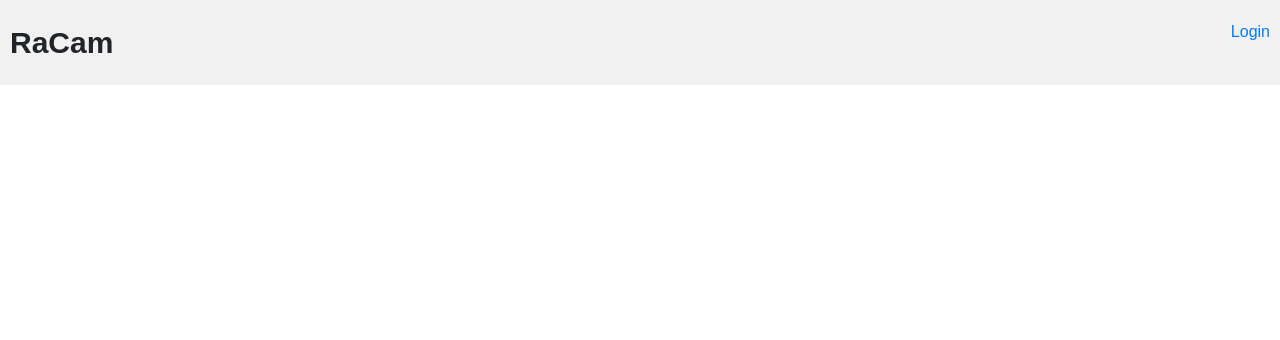
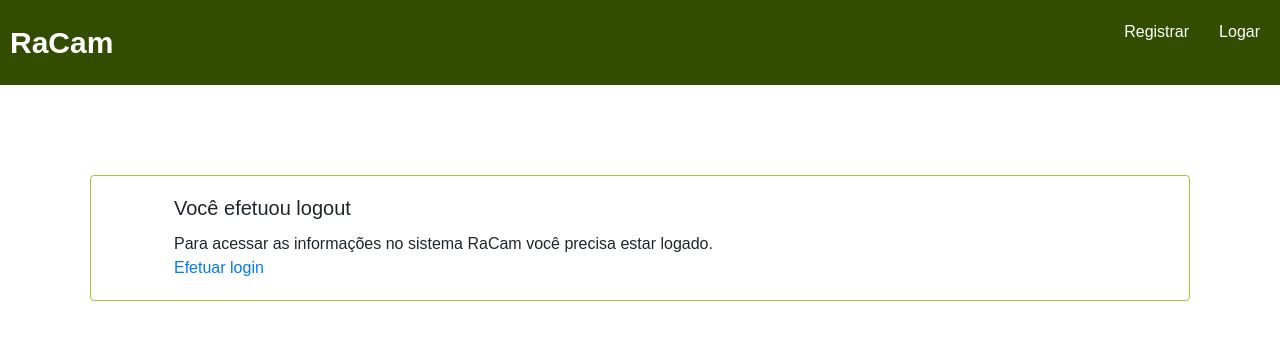
Before and after one commit to PedroBrandalise/racam_frontend, a React (Create React App) app: page /logout in a window 1280 px wide. Shown: the top 340 px of the page. Built offline with nearby package versions, Linux system fonts and the light colour scheme; no server answers; a web font is replaced by a local one.

Commit message:
restrições autoridade direcionamento para logout

```diff
--- a/src/Header.css
+++ b/src/Header.css
@@ -1,9 +1,10 @@
 .headerDiv{
     /* width: 100%; */
 
-    background-color: grey;
+    /* background-color: grey; */
+    background-color: #334d00;
     overflow: hidden;
-    background-color: #f1f1f1;
+    /* background-color: #f1f1f1; */
     padding: 20px 10px;
 
     display: grid;
@@ -20,12 +21,40 @@
     font-weight: bold;
     width: 50%;
     font-family: 'Agency FB', arial;
+    color:white
 
 
 }
 
 .headerRight{
     text-align: right;
-    /* padding-left: ; */
+    /* padding-left: 10px; */
 
 }
+
+#rightnavBarItems{
+    margin-left: 10px;
+    padding: 10px;
+    color:white;
+
+}
+
+#rightnavBarItemsStatic{
+    margin-left: 10px;
+    padding: 10px;
+    color:white;
+    display: inline;
+
+}
+a{
+    text-decoration: none;
+}
+
+#rightnavBarItems:hover{
+    /* padding-left: 20px;
+    color:white */
+    text-decoration: none;
+    border: white solid 1px;
+    border-radius: 5px;
+
+}
--- a/src/Header.js
+++ b/src/Header.js
@@ -13,19 +13,38 @@ class Header extends Component {
     }
 
     loginOrName =  e =>{
-        console.log('oi')
+        // console.log('oi')
         if(this.state.name ===''){
-            console.log("login")
+            // console.log("login")
 
             return (
-            <div>
-                <Link to={'/login'}>
-                    Login
+            <div >
+                <Link  id='rightnavBarItems' to={'/registeruser'}>
+                    Registrar
+                </Link>
+
+                <Link id='rightnavBarItems' to={'/login'}>
+                    Logar
                 </Link>
              </div>);
         }else{
-            console.log(this.state)
-            return <div> Seja bem vindo(a) {this.state.name}! </div>
+            // console.log(this.state)
+            return (
+                <div>
+                    <div id='rightnavBarItemsStatic'> Seja bem vindo(a) {this.state.name}! </div>
+                    <Link id='rightnavBarItems' to={'/'}>
+                    Fotos
+                    </Link>
+                    <Link id='rightnavBarItems' to={'/cameras'}>
+                    Câmeras
+                    </Link>
+                    <Link id='rightnavBarItems' to={'/logout'}>
+                    Logout
+                    </Link>
+
+                </div>
+
+            )
 
         }
     }
@@ -43,7 +62,7 @@ class Header extends Component {
                     this.setState({name:res.data.user.name})
 
                 }else{
-                    console.log('au')
+                    // console.log('au')
                 }
               });
 
--- a/src/pages/Cameras.js
+++ b/src/pages/Cameras.js
@@ -12,9 +12,38 @@ import Axios from 'axios'
 
 class Cameras extends Component {
     state = {
-        cameras: []
+        cameras: [],
+        loged :''
+
     }
+    async isLoged(){
+        Axios({
+            method: "GET",
+            withCredentials: true,
+            url: "http://localhost:8080/auth/profile",
+          }).then((res) => {
+            // setData(res.data);
+            console.log('oioioi')
+            console.log(res.data);
+            if(res.data.loged){
+                console.log('loged')
+                this.setState({loged:true})
+
+
+            }else{
+                console.log('not loged')
+
+                this.setState({loged:false})
+        setTimeout(function(){ window.location.href = "http://localhost:3000/login"; }, 1000);
+
+
+            }
+          });
+
+    }
+
     async componentDidMount(){
+        this.isLoged()
     // getCameras = async e=>{
         Axios({
             method: "GET",
--- /dev/null
+++ b/src/pages/Logout.css
@@ -0,0 +1,17 @@
+.cardLogout{
+    /* margin: auto; */
+    margin: 5em;
+    padding-left: 5%;
+    border-color: yellowgreen;
+    /* text-align: center; */
+}
+a:hover{
+    color:yellowgreen;
+    text-decoration: none;
+    /* border: yellowgreen solid 1px;
+    border-radius: 5px; */
+}
+a{
+color: ;
+
+}
--- /dev/null
+++ b/src/pages/Logout.js
@@ -0,0 +1,69 @@
+
+import React, { Component} from 'react'
+import Card from 'react-bootstrap/Card'
+import './Logout.css'
+
+import Axios from "axios";
+import { Link } from 'react-router-dom';
+
+
+
+class Logout extends Component {
+
+    state ={
+
+    }
+    async componentDidMount(){
+        Axios({
+            method: "POST",
+            withCredentials: true,
+            url: "http://localhost:8080/auth/logout",
+          }).then((res) => {
+
+            if(res.data.success){
+                console.log('deslogou')
+
+
+            }else{
+                console.log('nao deslogou')
+
+
+
+
+            }
+          });
+
+
+    }
+
+    render (){
+        return(
+            <div>
+
+                <Card className="cardLogout">
+
+                    <Card.Body>
+                        <Card.Title>Você efetuou logout</Card.Title>
+                        <Card.Text>
+                        Para acessar as informações no sistema RaCam você precisa estar logado.
+                        <br/>
+
+                        <Link to='/login' > Efetuar login</Link>
+
+
+
+                        </Card.Text>
+
+                    </Card.Body>
+                </Card>
+
+
+            </div>
+        );
+    }
+
+
+}
+
+
+export default Logout;
--- a/src/pages/Photos.css
+++ b/src/pages/Photos.css
@@ -3,6 +3,7 @@
     /* max-height: fit-content; */
     max-width: fit-content;
     margin: auto;
+    border-color: yellowgreen;
 
 }
 
--- a/src/pages/Photos.js
+++ b/src/pages/Photos.js
@@ -8,8 +8,42 @@ import Axios from 'axios'
 class Photos extends Component {
     state = {
         photos: [],
+        loged:''
     }
+    async isLoged(){
+        Axios({
+            method: "GET",
+            withCredentials: true,
+            url: "http://localhost:8080/auth/profile",
+          }).then((res) => {
+            // setData(res.data);
+            console.log('oioioi')
+            console.log(res.data);
+            if(res.data.loged){
+                console.log('loged')
+                this.setState({loged:true})
+
+
+            }else{
+                console.log('not loged')
+
+                this.setState({loged:false})
+        setTimeout(function(){ window.location.href = "http://localhost:3000/login"; }, 1000);
+
+
+            }
+          });
+
+    }
+
     async componentDidMount(){
+        this.isLoged()
+        console.log('----')
+        console.log(this.state)
+        if  (!this.state.loged){
+            console.log('redirecionar para login')
+        }
+
         Axios({
             method: "GET",
             withCredentials: true,
@@ -17,7 +51,7 @@ class Photos extends Component {
           }).then((res) => {
 
             this.setState({photos: res.data})
-            console.log(this.state.photos)
+            // console.log(this.state.photos)
             // if(res.data.loged){
 
             // }else{
@@ -25,6 +59,8 @@ class Photos extends Component {
             // }
           });
     }
+
+    // setTimeout(function(){ window.location.href = "http://localhost:3000/"; }, 1000);
 
     render (){
         return(
--- a/src/routes.js
+++ b/src/routes.js
@@ -7,6 +7,8 @@ import RegisterCam from './pages/RegisterCam'
 import RegisterUser from './pages/RegisterUser'
 import Cameras from './pages/Cameras'
 import Test from './pages/Test'
+import Logout from './pages/Logout'
+
 
 
 
@@ -19,6 +21,8 @@ function Routes (){
             <Route path ='/registercam' component={RegisterCam} />
             <Route path ='/registeruser' component={RegisterUser} />
             <Route path ='/test' component={Test} />
+            <Route path ='/logout' component={Logout} />
+
 
 
         </Switch>
```
